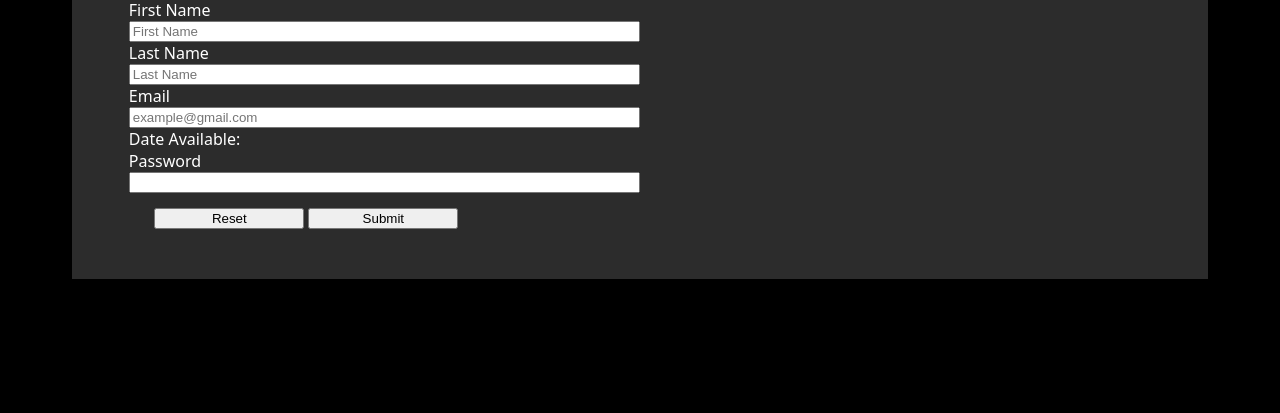
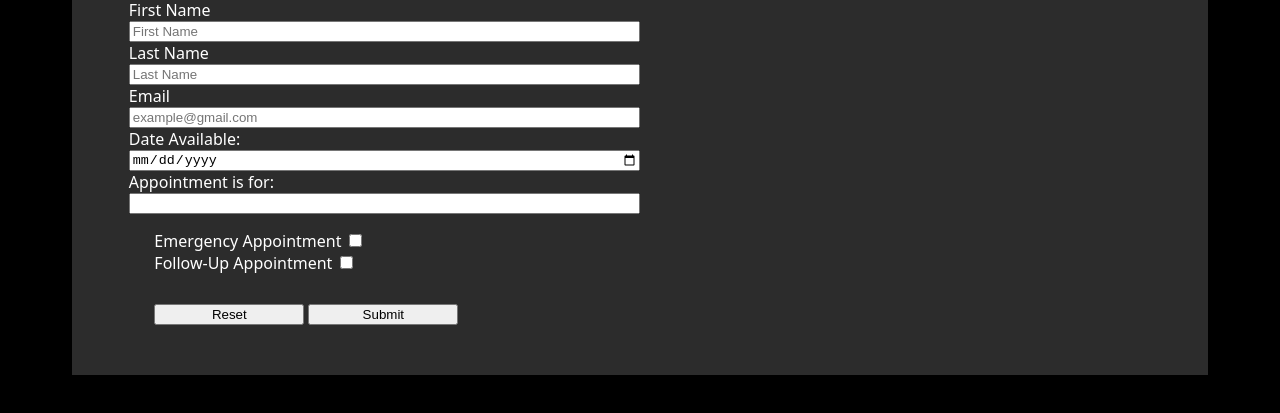
Before and after one commit to WarfDesigns/build-something-of-your-choice, a plain HTML site: page build-something-of-your-choice/index.html in a window 1280 px wide. Shown: the part 193-606 px from the top of the page. Drawn offline with Linux system fonts and the light colour scheme.

Commit message:
added couple checkboxes, added date picker, added message for what appointment is for.

```diff
--- a/build-something-of-your-choice/index.html
+++ b/build-something-of-your-choice/index.html
@@ -23,8 +23,16 @@
                 <label>Email</label>
                 <input type="email" name="email" placeholder="example@gmail.com" required>
                 <label>Date Available:</label>
-                <label>Password</label>
-                <input type="password" name="password" required>
+                <input type="date" name="date" name="date_available" id="date_available" required>
+                <label>Appointment is for:</label>
+                <input type="text" name="message" id="message" required>
+                <div>
+                    <label for="emergency">Emergency Appointment</label>
+                    <input type="checkbox" name="emergency" id="emergency">
+                    <br>
+                    <label for="follow-up">Follow-Up Appointment</label>
+                    <input type="checkbox" name="follow-up" id="follow-up">
+                </div>
                 <div>
                     <button type="reset">Reset</button>
                     <button type="submit">Submit</button>
```
